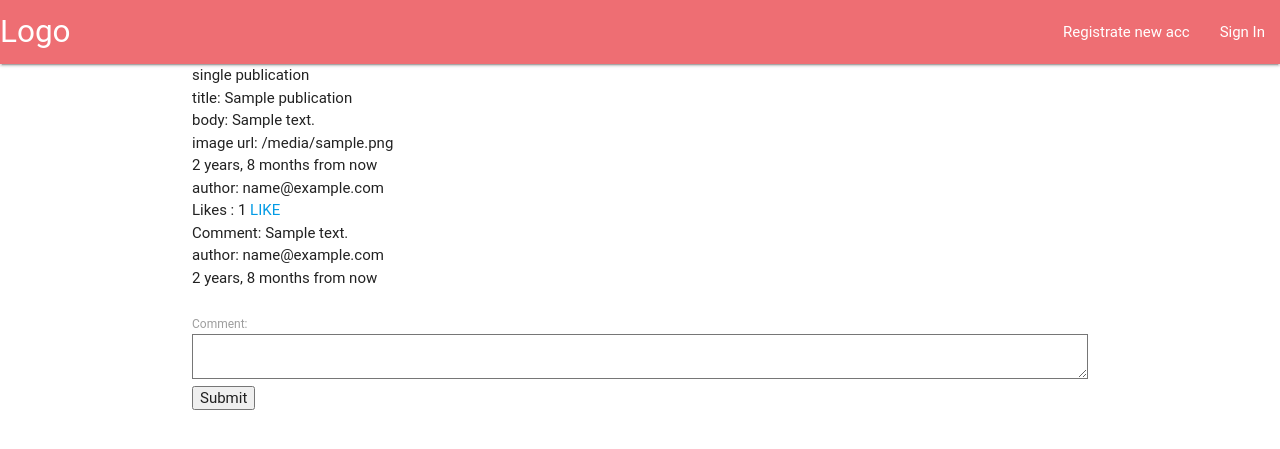
After one commit to Sprow/Django_mountain, a Django app: page /publications/1 in a window 1280 px wide. The commit adds this page. Shown: the top 449 px of the page. Run offline with Django 3.2, Linux system fonts and the light colour scheme; tables that the repository leaves empty hold one stand-in row (values such as "Sample post"); some libraries are stand-ins or nearby versions; some web fonts are replaced.

Commit message:
castom pagination, like, registration form, small bugs fix

```diff
--- a/accounts/urls.py
+++ b/accounts/urls.py
@@ -1,9 +1,10 @@
 from django.conf.urls import url
 
-from accounts.views import sign_out, sign_in
+from accounts.views import sign_out, sign_in, registerate_user
 
 
 urlpatterns = [
     url(r'^logout/$', sign_out, name="logout"),
     url(r'^login/$', sign_in, name="login"),
+    url(r'^registration/$', registerate_user, name="registration"),
 ]
--- a/project/settings.py
+++ b/project/settings.py
@@ -51,7 +51,9 @@ ROOT_URLCONF = 'project.urls'
 TEMPLATES = [
     {
         'BACKEND': 'django.template.backends.django.DjangoTemplates',
-        'DIRS': ['templates',],
+        'DIRS': [
+            'templates',
+        ],
         'APP_DIRS': True,
         'OPTIONS': {
             'context_processors': [
--- a/publications/admin.py
+++ b/publications/admin.py
@@ -1,7 +1,7 @@
 from django.contrib import admin
 from django import forms
 
-from publications.models import Publication
+from publications.models import Publication, PublicationLike, PublicationComment
 
 from redactor.widgets import RedactorEditor
 
@@ -18,4 +18,6 @@ class PublicationAdminForm(forms.ModelForm):
 class PublicationAdmin(admin.ModelAdmin):
     form = PublicationAdminForm
 
+admin.site.register(PublicationLike)
+admin.site.register(PublicationComment)
 admin.site.register(Publication, PublicationAdmin)
--- a/publications/forms.py
+++ b/publications/forms.py
@@ -1,7 +1,10 @@
 from django import forms
-
 
 class PublicationForm(forms.Form):
     title = forms.CharField()
     body = forms.CharField(widget=forms.Textarea())
     image = forms.FileField()
+
+
+class PublicationCommentForm(forms.Form):
+    comment = forms.CharField(widget=forms.Textarea())
--- a/publications/management/commands/add_random_publications.py
+++ b/publications/management/commands/add_random_publications.py
@@ -4,14 +4,14 @@ from accounts.models import User
 
 from publications.models import Publication
 from random import randint
-
+from string import printable
 
 class Command(BaseCommand):
     def handle(self, *args, **options):
         user = User.objects.all()
 
-        for i in range(3):
-            rand_string = "qwertyuiopasdfghjkl;zxcvbnm, 1234567890-="
+        for i in range(15):
+            rand_string = printable
             super_rand_string = ""
             for index in range(randint(1, 9)):
                 super_rand_string += rand_string[randint(0, len(rand_string) - 1)] * randint(0, 20)
--- a/publications/models.py
+++ b/publications/models.py
@@ -4,8 +4,6 @@ from accounts.models import User
 from utils import get_file_path
 
 from redactor.fields import RedactorField
-
-
 
 
 class Publication(models.Model):
@@ -15,3 +13,27 @@ class Publication(models.Model):
     image = models.FileField(upload_to=get_file_path)
     author = models.ForeignKey(User)
     added = models.DateTimeField(auto_now_add=True)
+
+    def __str__(self):
+        return str(self.author) + " id " + str(self.id)
+
+    def get_likes_count(self):
+        return PublicationLike.objects.filter(publication=self).count()
+
+    # def get_all_comments(self):
+    #     return PublicationComment.objects.all()
+
+
+class PublicationLike(models.Model):
+    publication = models.ForeignKey(Publication)
+    user = models.ForeignKey(User)
+
+
+class PublicationComment(models.Model):
+    publication = models.ForeignKey(Publication, related_name="comments")
+    user = models.ForeignKey(User)
+    comment = models.TextField()
+    added = models.DateTimeField(auto_now_add=True)
+
+    def __str__(self):
+        return self.comment[:30]
--- /dev/null
+++ b/publications/templates/single_publication.html
@@ -0,0 +1,29 @@
+{% extends "base.html" %}
+{% load humanize %}
+
+
+{% block content %}
+    single publication <br>
+    title: {{ publication.title }} <br>
+    body: {{ publication.body | safe }} <br>
+    image url: {{ publication.image.url }} <br>
+    {{ publication.added | naturaltime }} <br>
+    author: {{ publication.author.email }} <br>
+    Likes : {{ publication.get_likes_count }}
+    <a href="{% url 'like_single_publication' publication_id=publication.id %}">LIKE</a> <br>
+
+{#    Comment {{ publication.get_all_comments }}#}
+
+    {% for comment in publication.comments.all %}
+        Comment: {{ comment.comment }} <br>
+        author: {{ comment.user.email }} <br>
+        {{ publication.added | naturaltime }} <br>
+        <br>
+    {% endfor %}
+
+    <form action="{% url 'single_publication' publication_id=publication.id %}" method="POST">
+        {% csrf_token %}
+        {{ form }}
+        <input type="submit">
+    </form>
+{% endblock content %}
--- a/publications/urls.py
+++ b/publications/urls.py
@@ -1,7 +1,9 @@
 from django.conf.urls import url
 
-from publications.views import publications
+from publications.views import publications, single_publication, like_single_publication
 
 urlpatterns = [
     url(r'^$', publications, name="publications"),
+    url(r'^(?P<publication_id>[\d]+)$', single_publication, name="single_publication"),
+    url(r'^(?P<publication_id>[\d]+)/like$', like_single_publication, name="like_single_publication"),
 ]
--- a/publications/views.py
+++ b/publications/views.py
@@ -1,8 +1,10 @@
 from django.core.paginator import Paginator, EmptyPage, PageNotAnInteger
-from django.shortcuts import render
+from django.shortcuts import render, get_object_or_404, HttpResponseRedirect, HttpResponse
+from django.core.urlresolvers import reverse
 
-from publications.models import Publication
-from publications.forms import PublicationForm
+from publications.models import Publication, PublicationLike, PublicationComment
+from publications.forms import PublicationForm, PublicationCommentForm
+from utils import gen_page_list
 
 
 def publications(request):
@@ -17,12 +19,42 @@ def publications(request):
                                        author=request.user)
     publications = Publication.objects.all()
     paginator = Paginator(publications, 2)
-    page = request.GET.get('page')
+    page = request.GET.get('page', 1)
+    last_page = paginator.num_pages
+    paginator_gen_list = gen_page_list(int(page), paginator.num_pages)
     try:
         publications = paginator.page(page)
     except PageNotAnInteger:
         publications = paginator.page(1)
     except EmptyPage:
         publications = paginator.page(paginator.num_pages)
+
     return render(request, "publications.html", {"publications": publications,
-                                                 "form": form})
+                                                 "form": form,
+                                                 "last_page": last_page,
+                                                 "paginator_gen_list": paginator_gen_list})
+
+def single_publication(request, publication_id):
+    publication = get_object_or_404(Publication, pk=publication_id)
+    form = PublicationCommentForm()
+    if request.method == "POST":
+        form = PublicationCommentForm(request.POST)
+        if form.is_valid():
+            PublicationComment.objects.create(comment=form.cleaned_data["comment"],
+                                              user=request.user,
+                                              publication=publication)
+        return HttpResponseRedirect(reverse("single_publication", kwargs={"publication_id": publication_id}))
+    return render(request, "single_publication.html", {"publication": publication,
+                                                       "form": form})
+
+
+def like_single_publication(request, publication_id):
+    if request.user.is_authenticated():
+        publication = get_object_or_404(Publication, pk=publication_id)
+        if PublicationLike.objects.filter(publication=publication, user=request.user).exists():
+            PublicationLike.objects.filter(publication=publication, user=request.user).delete()
+        else:
+            PublicationLike.objects.create(publication=publication, user=request.user)
+        return HttpResponseRedirect(reverse("single_publication", kwargs={"publication_id": publication_id}))
+    else:
+        return HttpResponseRedirect(reverse("login"))
--- a/templates/base.html
+++ b/templates/base.html
@@ -18,6 +18,7 @@
                 <li><a href="{% url 'logout' %}">Sign Out</a></li>
 
             {% else %}
+                <li><a href="{% url 'registration' %}">Registrate new acc</a></li>
                 <li><a href="{% url 'login' %}">Sign In</a></li>
             {% endif %}
         </ul>
--- a/templates/login.html
+++ b/templates/login.html
@@ -28,4 +28,3 @@
         </form>
     {% endblock %}
 </div>
-{#k content %}#}
```
Also changed, not shown: accounts/forms.py (+14 -0 lines), accounts/views.py (+28 -1 lines), publications/templates/publications.html (+13 -6 lines), templates/registration.html (added, +14 -0 lines), utils.py (+21 -0 lines), publications/migrations/0002_auto_20170413_1059.py (deleted), publications/migrations/0002_auto_20170420_1816.py (added).
